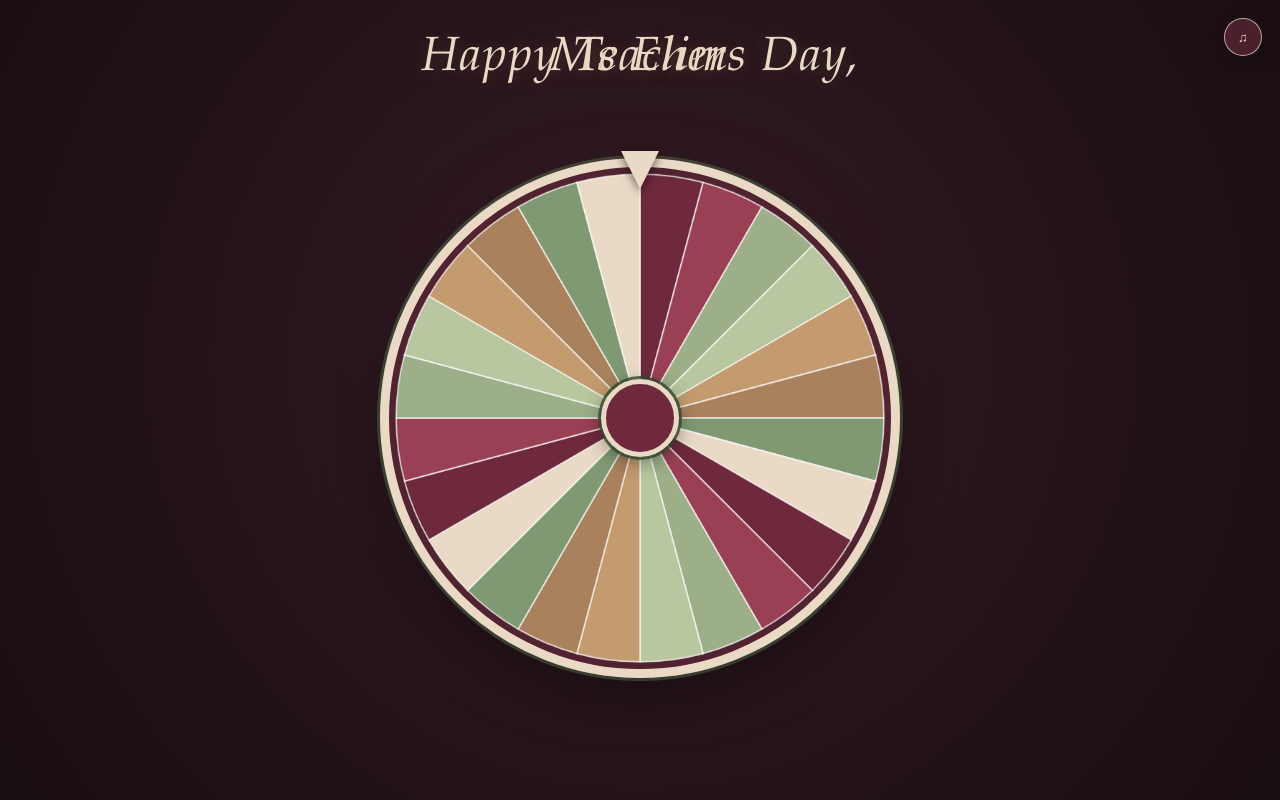
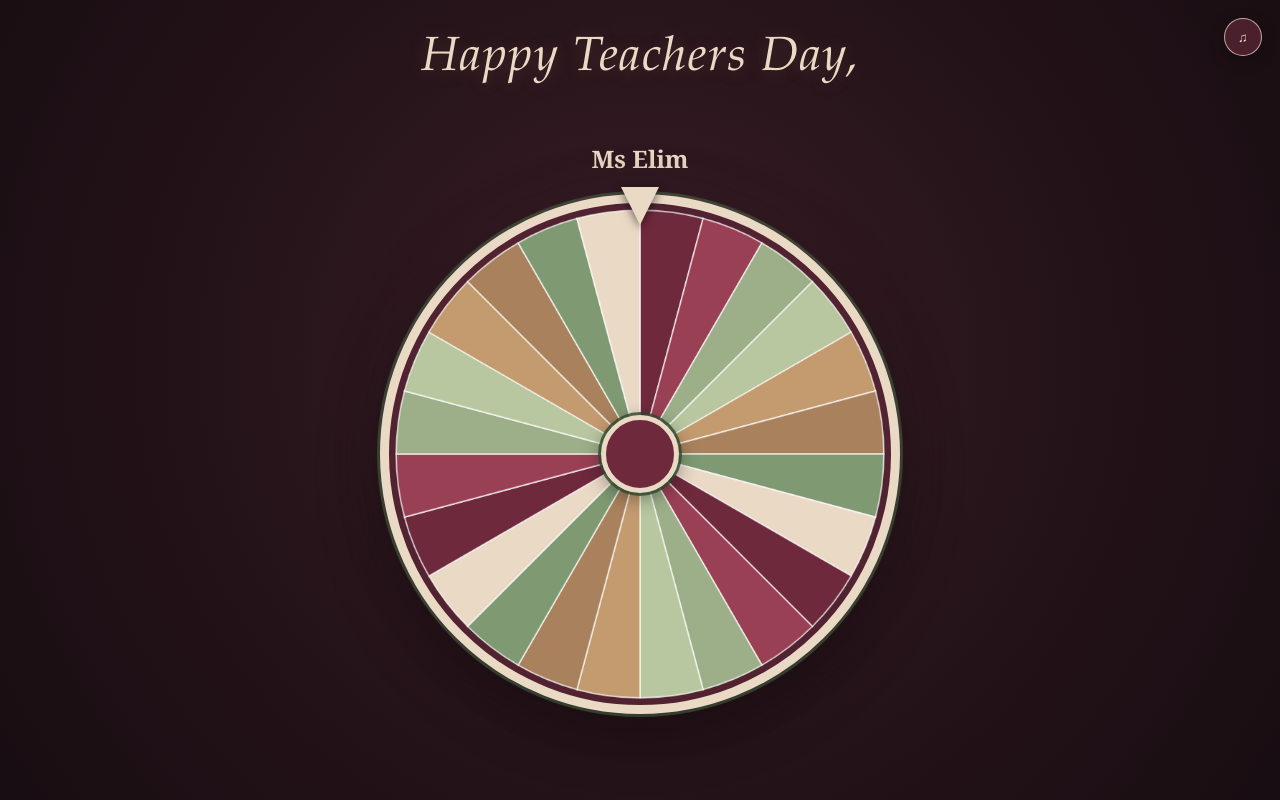
Before and after one commit to vestr3kk/teachersday, a plain HTML site: page index.html in a window 1280 px wide. Drawn offline with Linux system fonts and the light colour scheme.

Commit message:
Update index.html

```diff
--- a/index.html
+++ b/index.html
@@ -373,7 +373,7 @@ h1 {
 
 <div class="app">
   <h1>Happy Teachers Day,</h1>
-  <h1>Ms Elim</h1>
+  <h2>Ms Elim</h2>
   <p class="subtitle"></p>
   <p class="greeting"></p>
 
```
